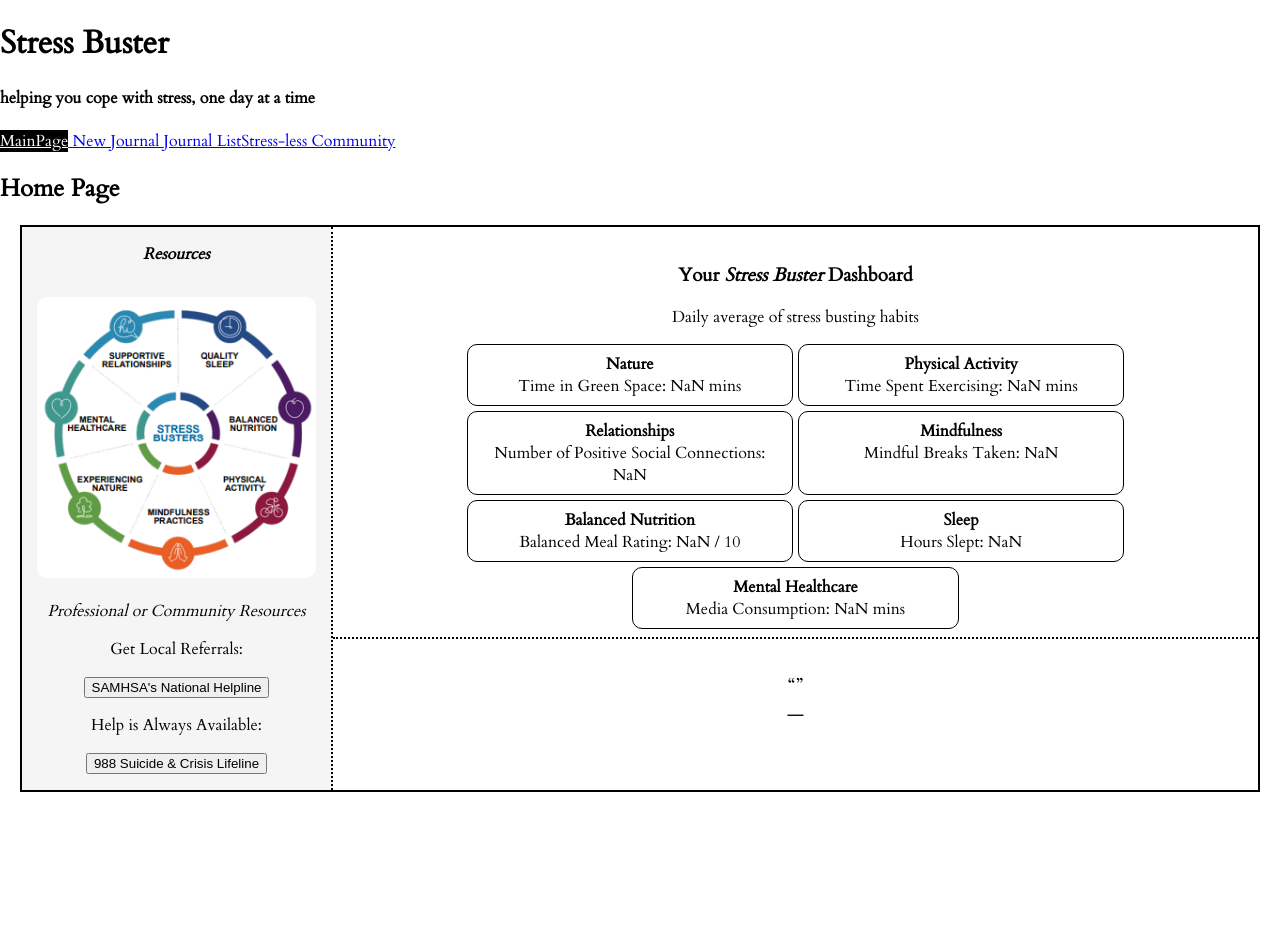
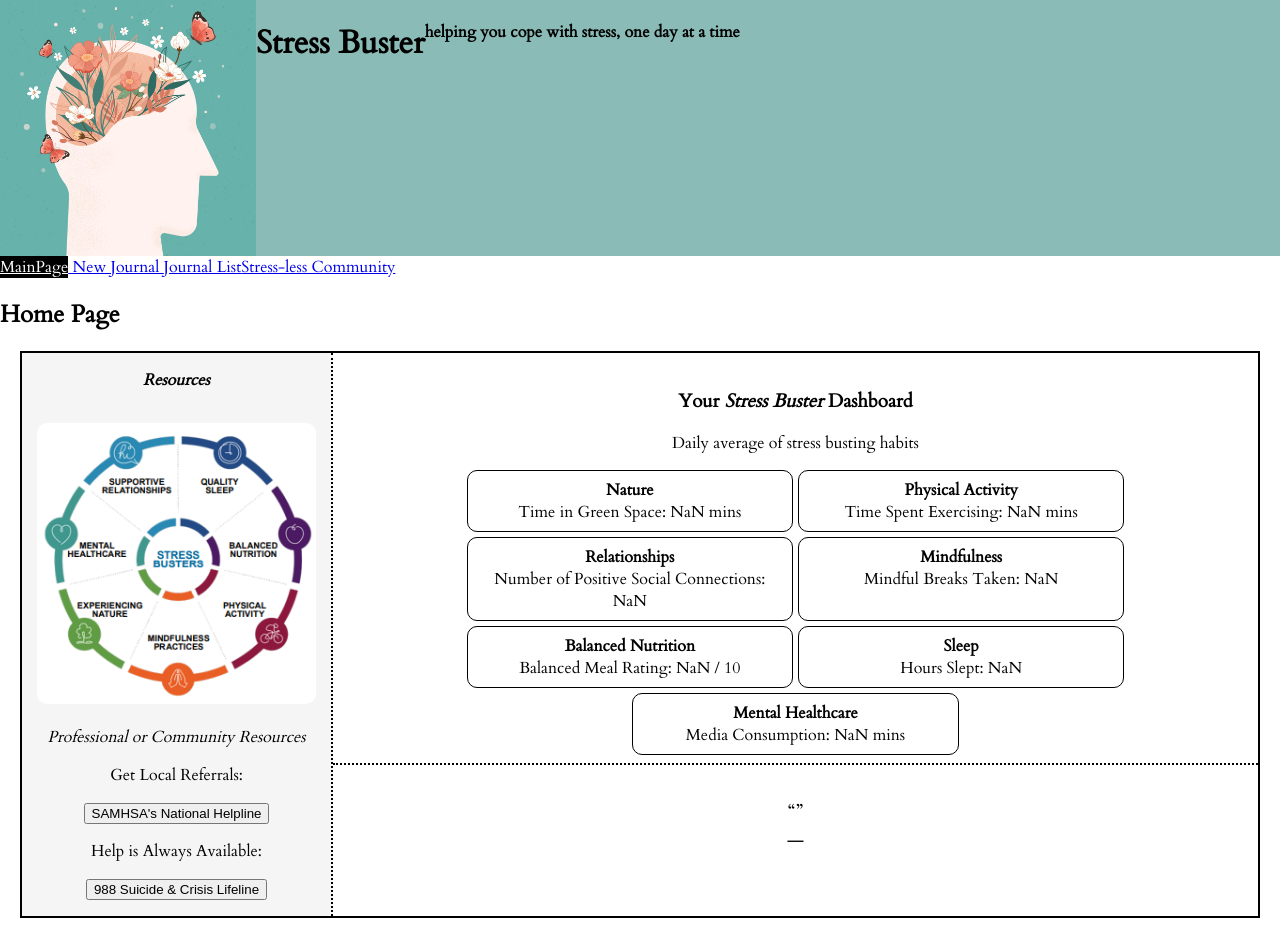
Before and after one commit to timmyyan-git/stress-buster-health-journal, a React (Create React App) app in the folder project/: page / in a window 1280 px wide. Before the commit the page ends 812 px from the top, so only its background shows below. Built offline with nearby package versions, Linux system fonts and the light colour scheme; no server answers; data requests are answered from the project's data file.

Commit message:
assets and header

```diff
--- a/project/src/Header.js
+++ b/project/src/Header.js
@@ -1,5 +1,6 @@
 import React from "react"
 import NavBar from "./NavBar"
+import logo from "./assets/Logo.jpg"
 
 
 function Header ({onChangePage}){
@@ -7,10 +8,11 @@ function Header ({onChangePage}){
     return (
         <div>
             <div className= "header">
-        <h1>Stress Buster</h1>
-        <h4> helping you cope with stress, one day at a time</h4>
+            <img id="logo" src={logo} alt="logo"></img>
+            <h1>Stress Buster</h1>
+            <h4> helping you cope with stress, one day at a time</h4>
         </div>
-        <NavBar onChangePage={onChangePage} />
+        <NavBar className="header" onChangePage={onChangePage} />
         </div>
     )
 }
--- a/project/src/index.css
+++ b/project/src/index.css
@@ -5,7 +5,7 @@
   --grey-blue: #496380;
   --seafoam-green: #54b696;
   --dark-green: #5a9b6d;
-  --light-seafoam-green: #67b2ab;
+  --light-seafoam-green: #8abbb6;
   --wine-purple: #711c52;
   --purple: #8428b4;
   --burnt-red: #8d2213;
@@ -19,6 +19,19 @@ body {
   margin: 0;
   font-family: 'Cardo'
 
+}
+
+/*  header css */
+
+.header {
+  background-color: var(--light-seafoam-green);
+  display: flex;
+  flex-direction:
+
+}
+
+#logo {
+  max-width: 20%;
 }
 
 
```
